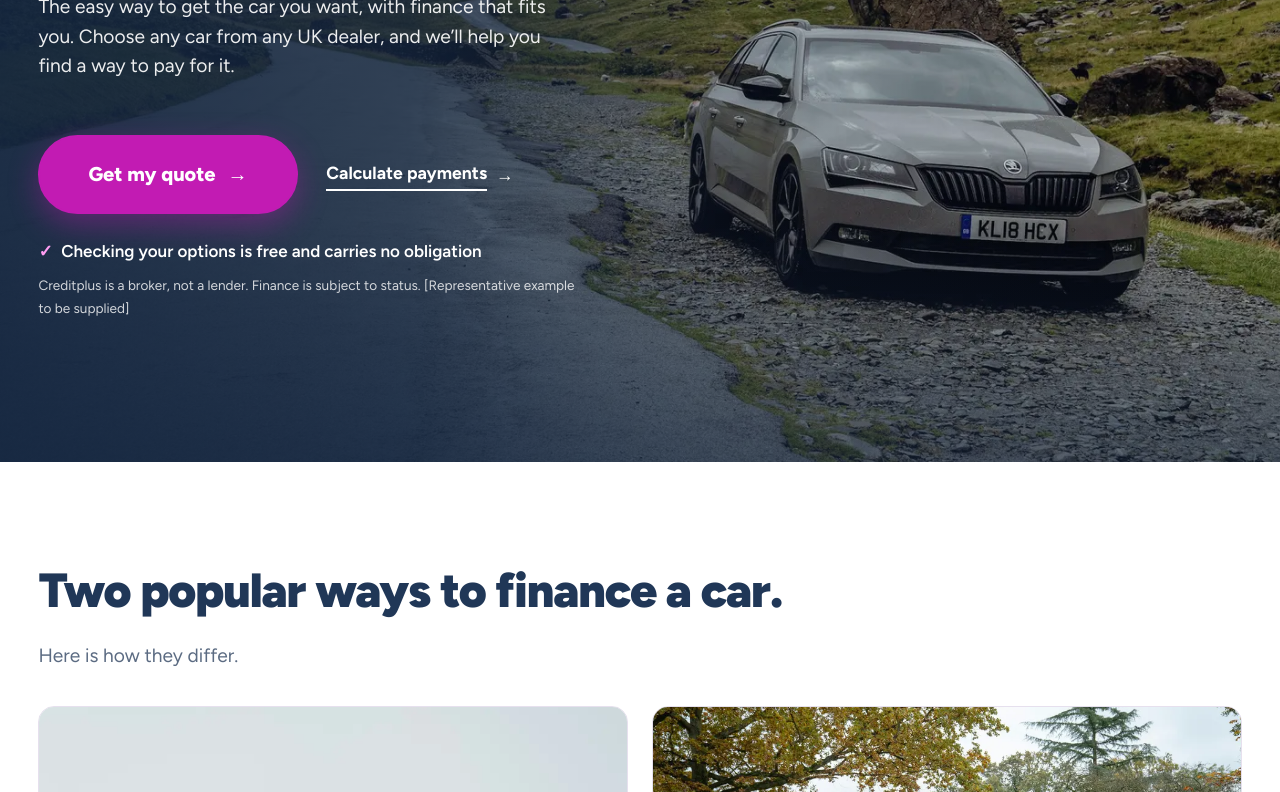
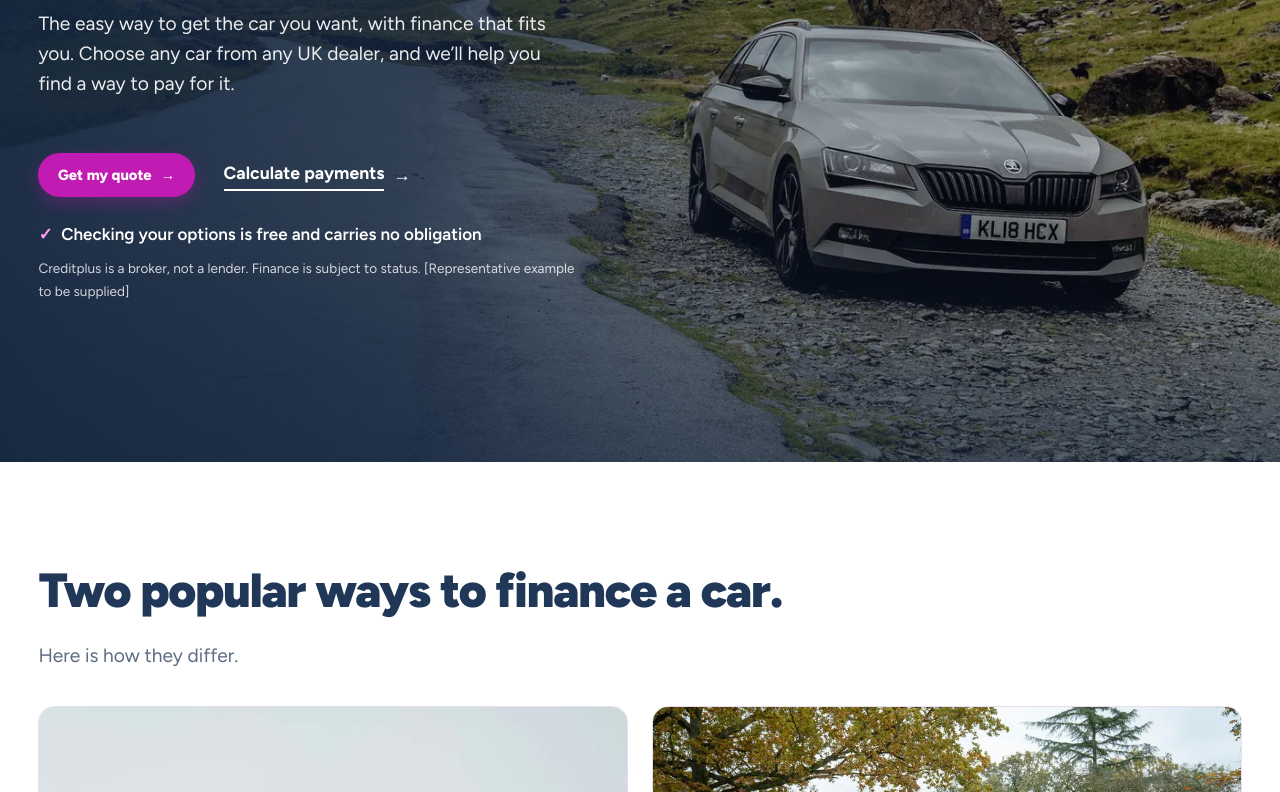
Before and after one commit to Louis-B-Work/creditplus, a website: page index.html in a window 1280 px wide. Shown: the part 338-1130 px from the top of the page. Drawn offline with Linux system fonts and the light colour scheme.

Commit message:
Match all quote buttons to nav button size
Co-Authored-By: Claude Sonnet 5.5 <noreply@anthropic.com>

```diff
--- a/assets/css/styles.css
+++ b/assets/css/styles.css
@@ -524,3 +524,7 @@ body.has-bleed:not(.hero-past) .btn.btn--pill-mobile{display:none}
   .hero--bleed,.hero--left{min-height:100vh;min-height:100svh}
   .hero--left .hero-inner{justify-content:center}
 }
+
+/* v4.3 every Get my quote button matches the nav button size */
+.btn--lg,.btn--sm{font-size:.92rem;padding:.55em 1.2em;min-height:44px;display:inline-flex;align-items:center;justify-content:center;box-shadow:0 6px 18px rgba(194,27,179,.3)}
+.btn--lg:hover,.btn--sm:hover{box-shadow:0 8px 22px rgba(194,27,179,.42)}
```
